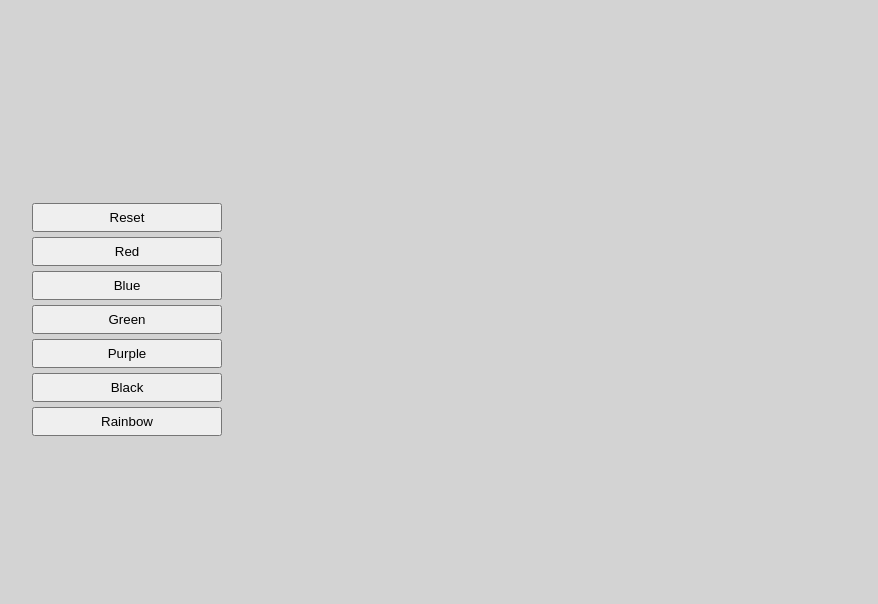
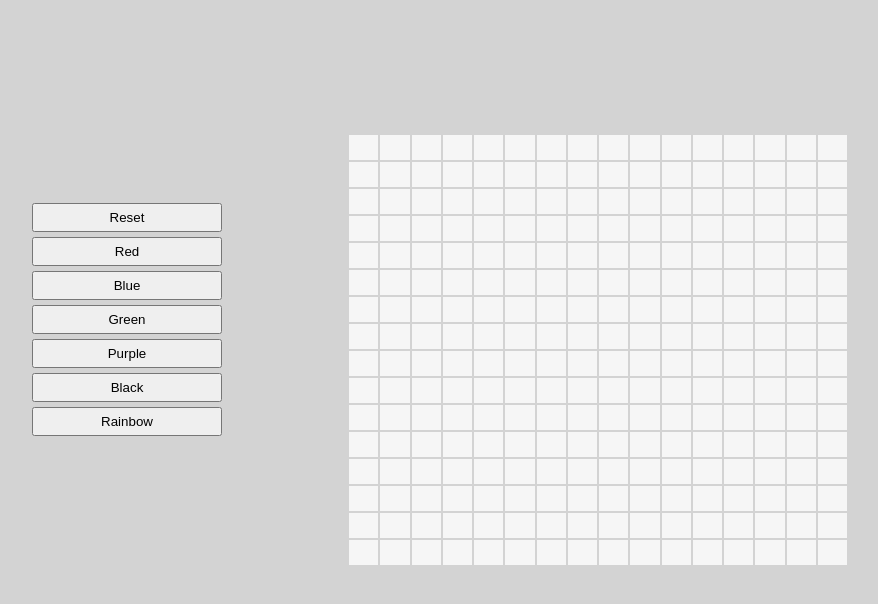
Before and after one commit to tid213/etch-a-sketch, a plain HTML site: page index.html in a window 1280 px wide. Shown: the whole page, without its empty margins (39-917 px from the left). Drawn offline with Linux system fonts and the light colour scheme; a web font is replaced by a local one.

Commit message:
updated script link

```diff
--- a/index.html
+++ b/index.html
@@ -3,7 +3,7 @@
 <head>
     <title>Etch-A-Sketch</title>
     <link rel="stylesheet" href="styles.css">
-    <script src="styles.js"></script>
+    <script src="script.js"></script>
     <link rel="preconnect" href="https://fonts.googleapis.com">
     <link rel="preconnect" href="https://fonts.gstatic.com" crossorigin>
     <link href="https://fonts.googleapis.com/css2?family=Shizuru&display=swap" rel="stylesheet">
```
